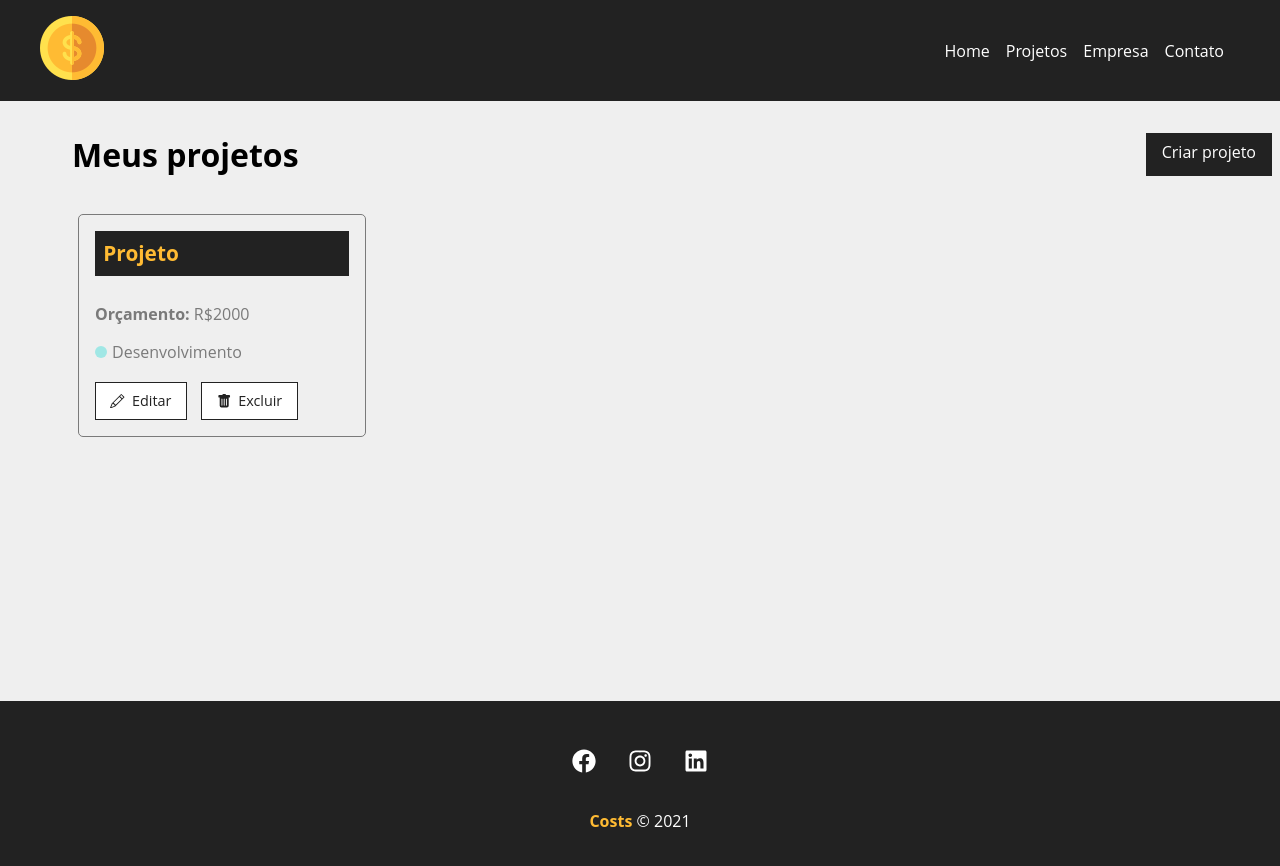
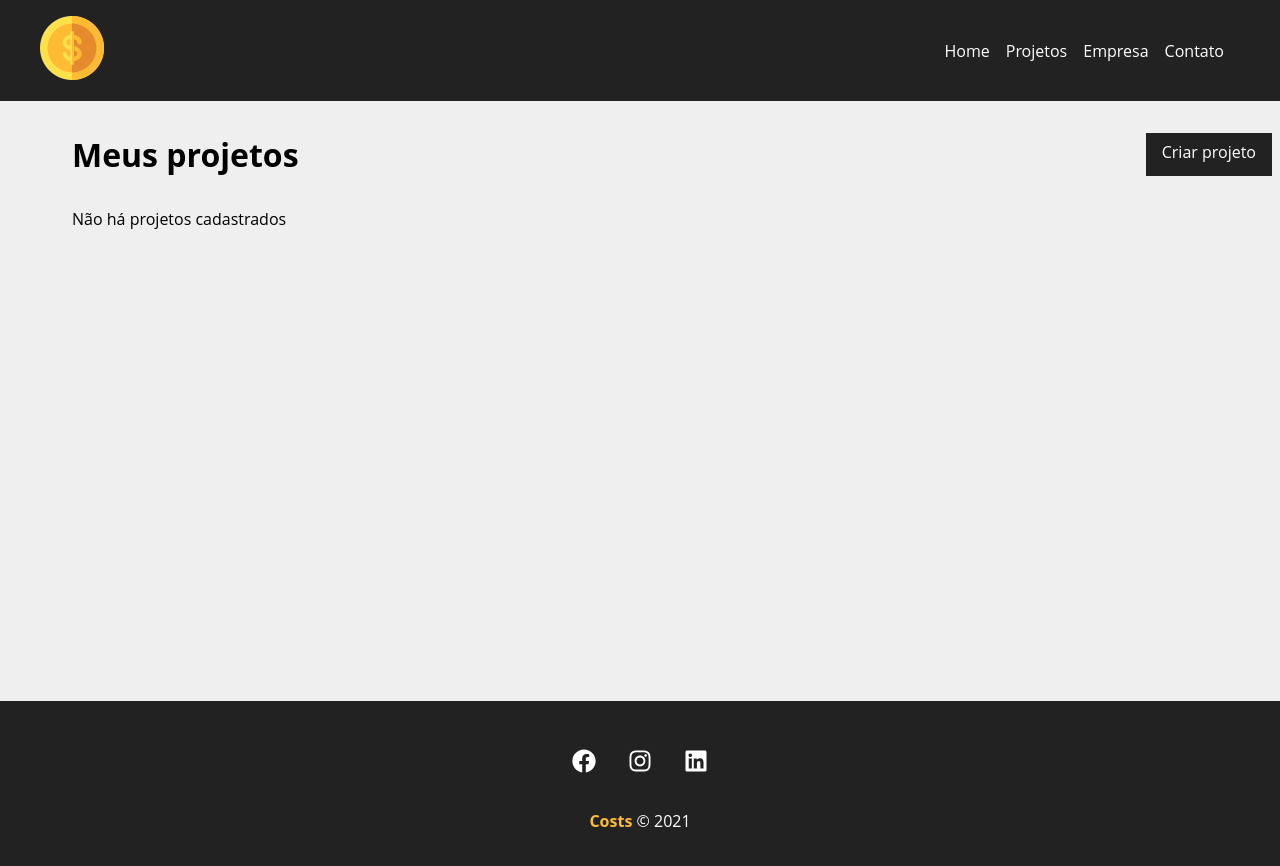
Before and after one commit to misaelsoousa/Costs, a React (Create React App) app: page /projects in a window 1280 px wide. Shown: the top 866 px of the page. Built offline with nearby package versions, Linux system fonts and the light colour scheme; data requests are answered from the project's data file; the HTML template or start-up script is replaced by a standard one.

Commit message:
Adicionado remoção de projetos

```diff
--- a/db.json
+++ b/db.json
@@ -1,17 +1,5 @@
 {
-  "projects": [
-    {
-      "id": "7173",
-      "name": "Projeto",
-      "budget": "2000",
-      "category": {
-        "id": "2",
-        "name": "Desenvolvimento"
-      },
-      "cost": 0,
-      "services": []
-    }
-  ],
+  "projects": [],
   "categories": [
     {
       "id": "1",
--- a/src/components/pages/projects.js
+++ b/src/components/pages/projects.js
@@ -14,6 +14,7 @@
 function Projetcs() {
     const [projects, setProjects] = useState([])
     const [removeLoading, setRemoveLoading] = useState(false)
+    const [projectMessage, setProjectMessage] = useState('')
 
     const location = useLocation()
     let message = ''
@@ -38,6 +39,21 @@
         }, 700)
     }, [])
 
+    function removeProject(id){
+
+        fetch(`http://localhost:5000/projects/${id}`, {
+            method: 'DELETE',
+            headers: {
+                'Content-Type': 'application/json'
+            },
+        }).then(resp => resp.json())
+        .then(data => {
+            setProjects(projects.filter((project) => project.id !== id))
+            setProjectMessage('Projeto excluido com sucesso')
+        })
+        .catch(err => console.log(err))
+    }
+
     return (
         <div className={styles.project_container}>
             <div className={styles.title_container}>
@@ -45,6 +61,7 @@
                 <LinkButton to="/newproject" text="Criar projeto" />
             </div>
             {message && <Message type="success" msg={message} />}
+            {projectMessage && <Message type="success" msg={projectMessage} />}
 
             <Container customClass="start">
                 {projects.length > 0 &&
@@ -54,6 +71,7 @@
                 budget={project.budget}
                 category={project.category.name}
                 key={project.id}
+                handleRemove={removeProject}
 
                 />))}
                 {!removeLoading && <Loading/>}
--- a/src/components/project/projectCard.js
+++ b/src/components/project/projectCard.js
@@ -5,6 +5,12 @@
 import { BsPencil, BsFillTrashFill } from 'react-icons/bs'
 
 function ProjectCard({ id, name, budget, category, handleRemove }) {
+
+    const remove = (e) => {
+        e.preventDefault()
+        handleRemove(id)
+    }
+
     return (
         <div className={styles.project_card}>
             <h4>{name}</h4>
@@ -18,7 +24,7 @@
                 <Link to="/">
                     <BsPencil/> Editar
                 </Link>
-                <button>
+                <button onClick={remove}>
                     <BsFillTrashFill/> Excluir
                 </button>
             </div>
```
